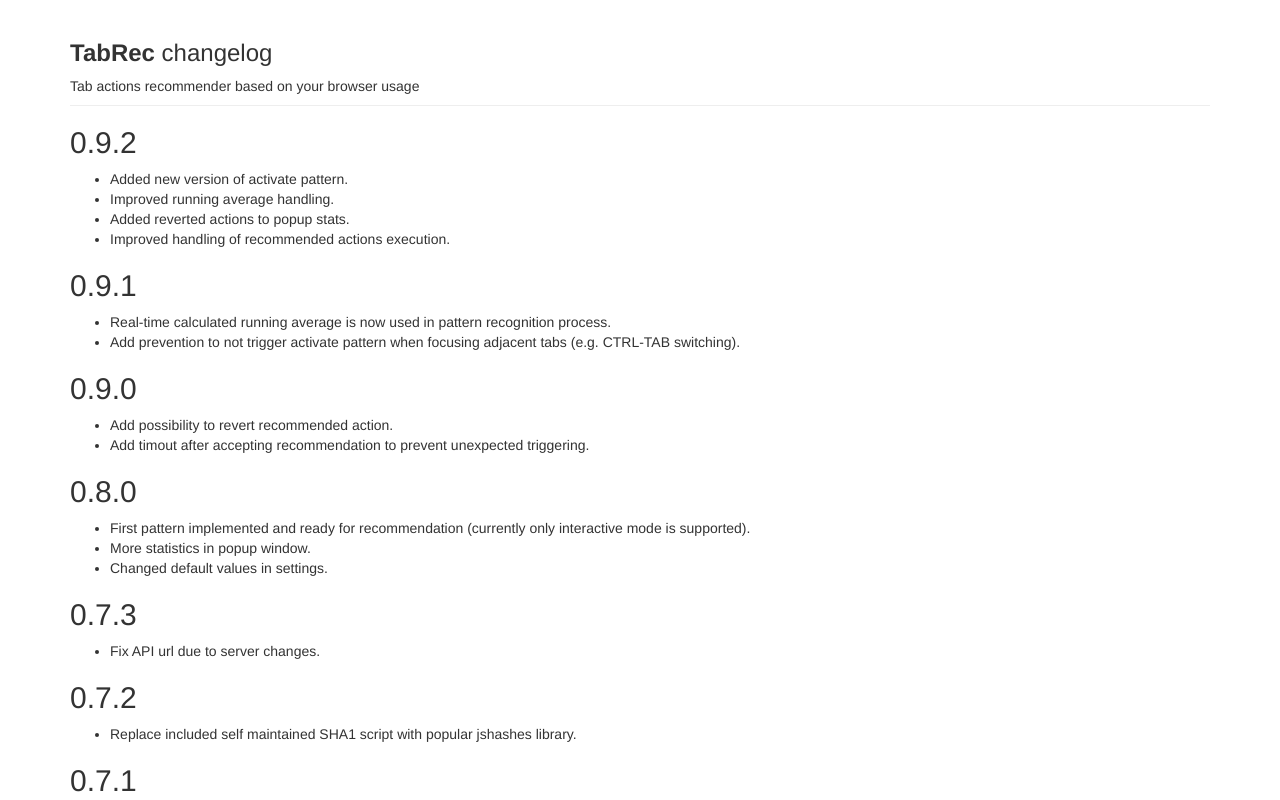
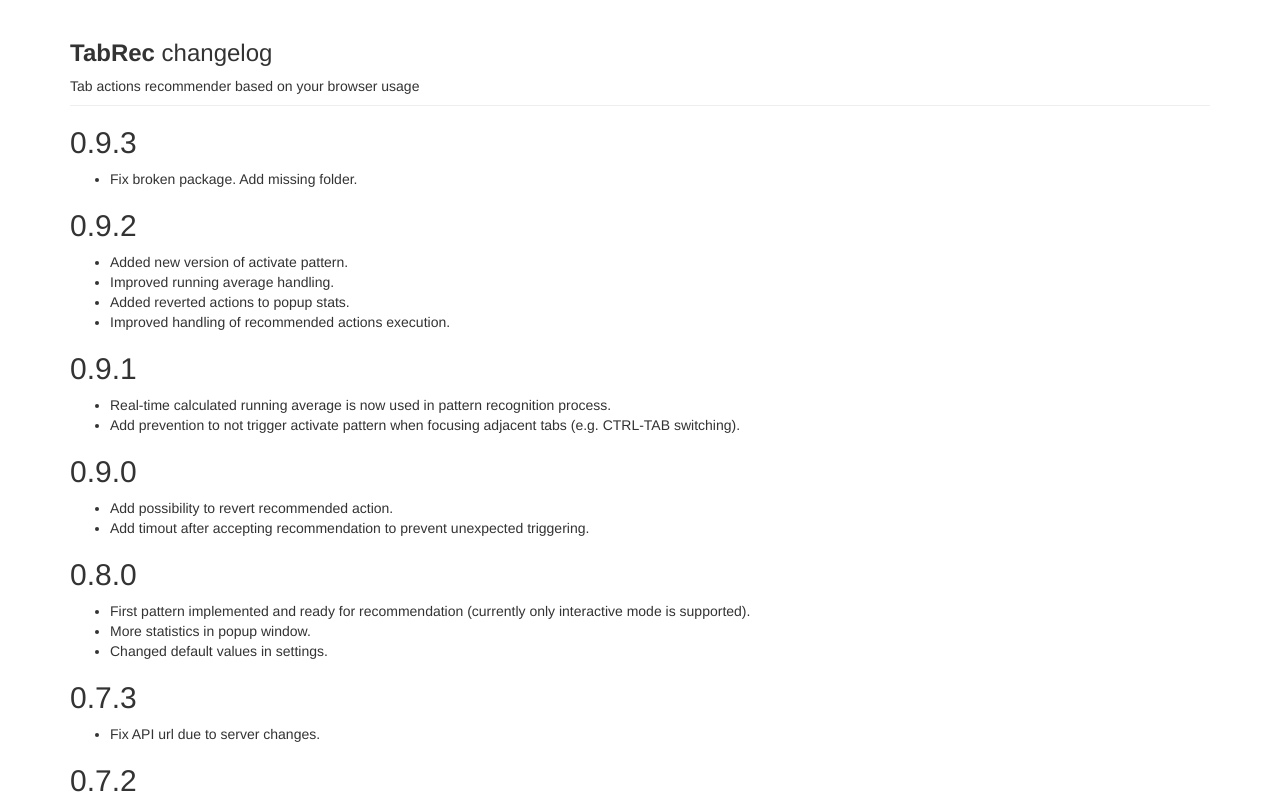
Before and after one commit to martin-svk/tabrec, a browser extension: page pages/changelog.html in a window 1280 px wide. Shown: the top 800 px of the page. Drawn offline with nearby package versions, Linux system fonts and the light colour scheme.

Commit message:
Update changelogs. 0.9.3

```diff
--- a/pages/changelog.html
+++ b/pages/changelog.html
@@ -11,6 +11,11 @@
         <h3><b>TabRec</b> changelog</h3>
         <footer id="footer-text">Tab actions recommender based on your browser usage</footer>
       </div>
+
+      <h2 id="section">0.9.3</h2>
+      <ul>
+        <li>Fix broken package. Add missing folder.</li>
+      </ul>
 
       <h2 id="section">0.9.2</h2>
       <ul>
```
Also changed, not shown: CHANGELOG.md.
